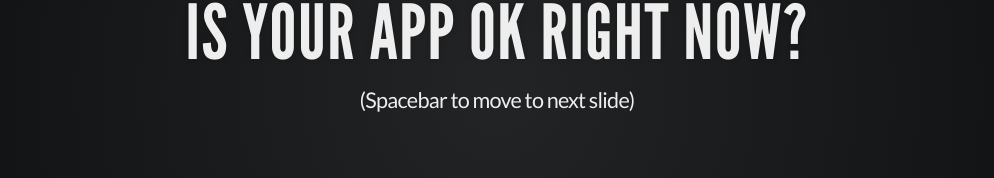
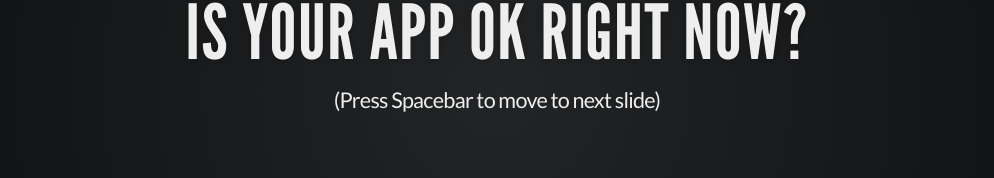
Before and after one commit to modcloth-labs/ollie, a plain HTML site: page ollie-introduction/index.html in a window 1280 px wide. Shown: the part 309-487 px from the top of the page, without its empty margins (143-1137 px from the left). Drawn offline with Linux system fonts and the light colour scheme.

Commit message:
Update presentation

```diff
--- a/ollie-introduction/index.html
+++ b/ollie-introduction/index.html
@@ -38,7 +38,7 @@ document.write( '<link rel="stylesheet" href="../vendor/reveal.js/css/print/' +
   <section data-state='blackout'>
     <h2>Is Your App Ok Right now?</h2>
     <p>
-      <small>(Spacebar to move to next slide)</small>
+      <small>(Press Spacebar to move to next slide)</small>
     </p>
   </section>
   <section data-state='alert'>
```
